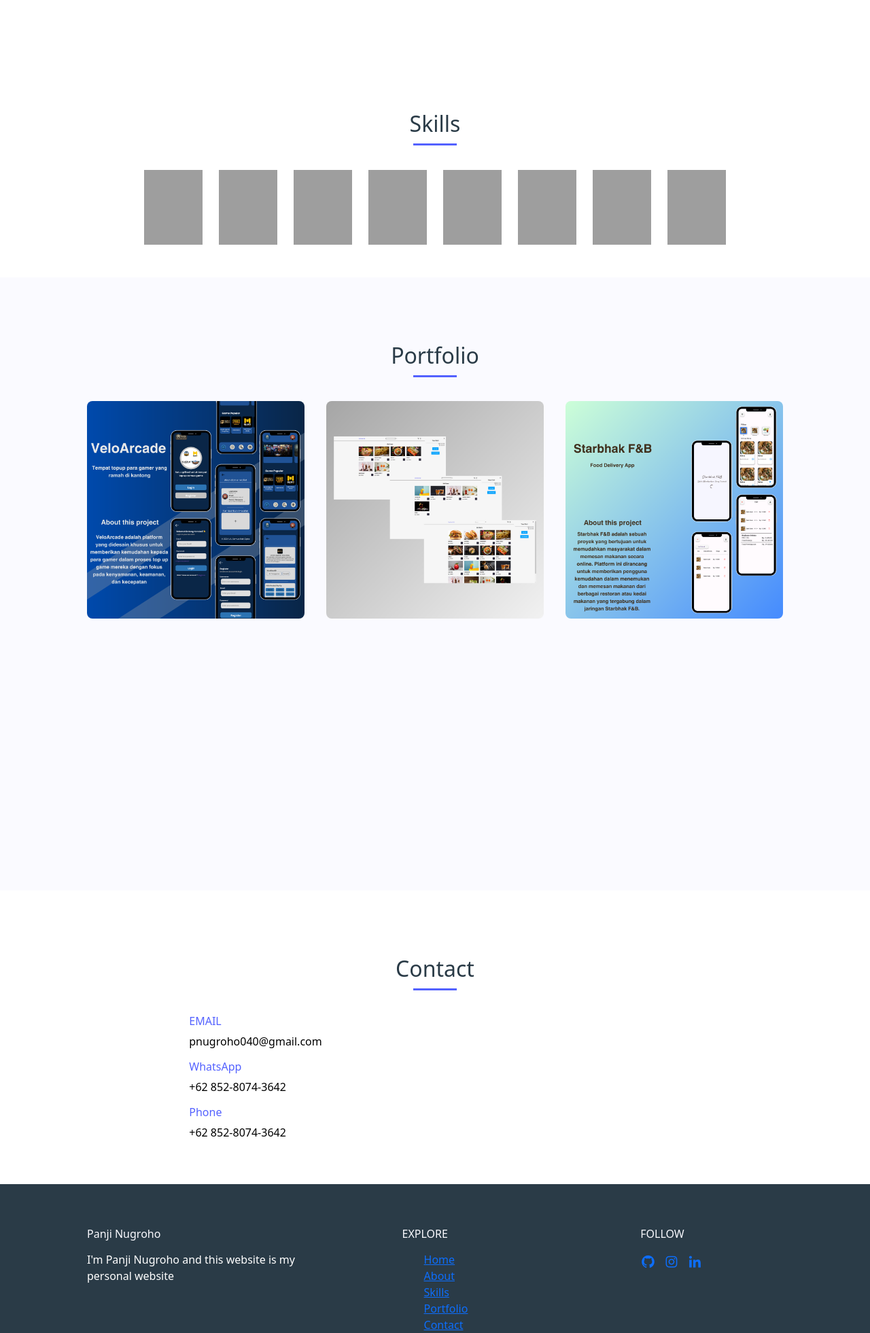
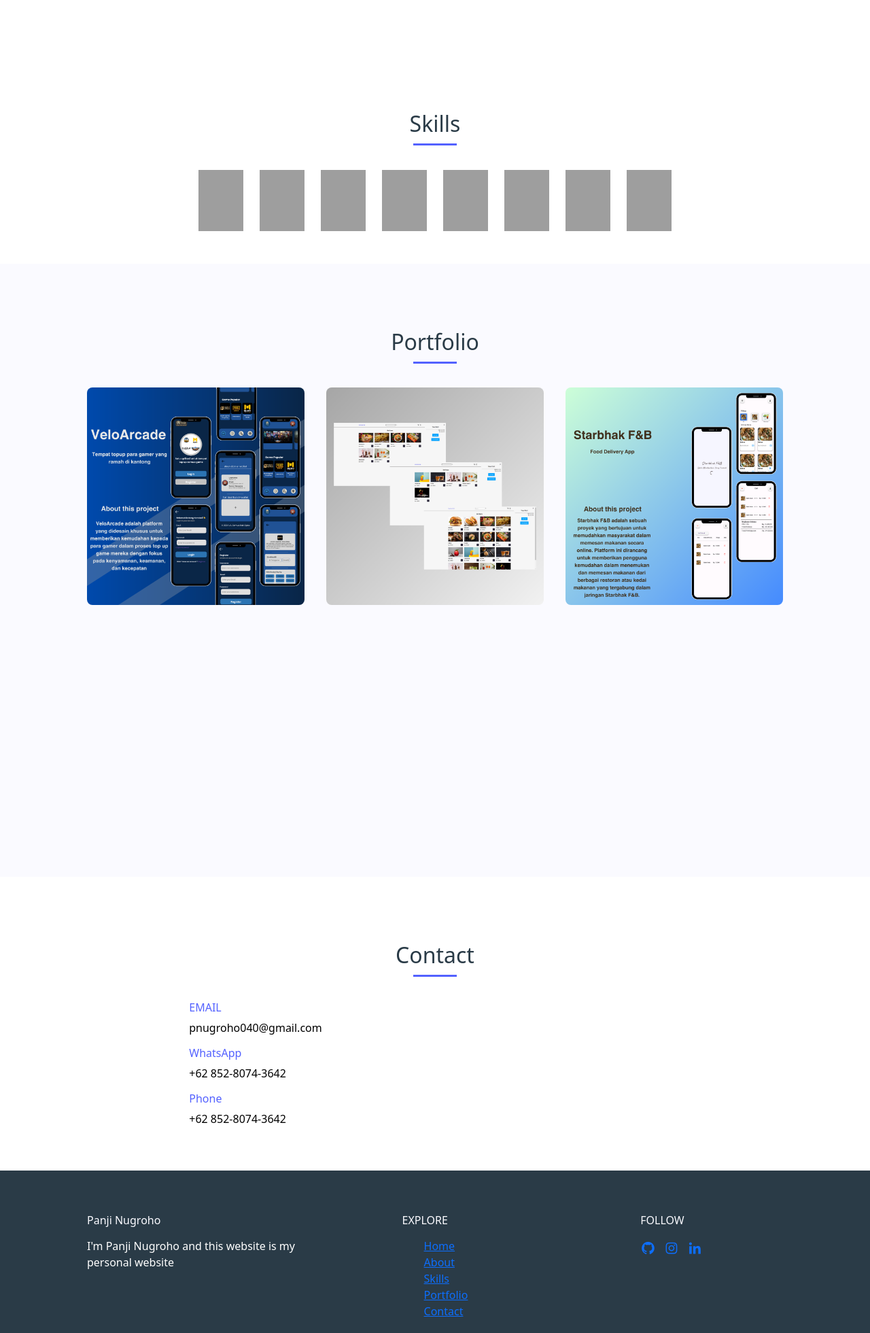
Before and after one commit to NIxNref/Portfolio-Panji, a Django app: page / in a window 1280 px wide. Shown: the part 1218-3179 px from the top of the page at 68% size. Run offline with Django 5.2, Linux system fonts and the light colour scheme; data comes from the database, SQL or seed files in the repository; both versions use the stored data as it was after the commit; grey boxes are pictures that could not be loaded.

Commit message:
change on index.html

```diff
--- a/panji/templates/index.html
+++ b/panji/templates/index.html
@@ -13,9 +13,25 @@
         <link href='https://cdn.jsdelivr.net/npm/boxicons@2.0.5/css/boxicons.min.css' rel='stylesheet'>
         <link rel="stylesheet" type='text/css' href="https://cdn.jsdelivr.net/gh/devicons/devicon@latest/devicon.min.css" />
 
+        <style>
+
+
+            /* Handle */
+            ::-webkit-scrollbar-thumb {
+            background: #5261fe;
+            }
+
+            body {
+                overflow-x: hidden;
+                scrollbar-width: thin;
+                scrollbar-color: #5261fe #f3f4f6;
+            }
+
+        </style>
+
         <title>Panji Nugroho Portfolio</title>
     </head>
-    <body>
+    <body >
         <!--===== HEADER =====-->
         <header class="l-header">
             <nav class="nav bd-grid">
@@ -81,14 +97,14 @@
                 <h2 class="section-title">Skills</h2>
 
                 <div class="skills__container row justify-content-center">
-                    <img src="https://cdn.jsdelivr.net/gh/devicons/devicon@latest/icons/java/java-original-wordmark.svg" style="width: 110px; height: 110px" />
-                    <img src="https://cdn.jsdelivr.net/gh/devicons/devicon@latest/icons/csharp/csharp-original.svg" style="width: 110px; height: 110px" />
-                    <img src="https://cdn.jsdelivr.net/gh/devicons/devicon@latest/icons/dart/dart-original-wordmark.svg" style="width: 110px; height: 110px" />
-                    <img src="https://cdn.jsdelivr.net/gh/devicons/devicon@latest/icons/django/django-plain.svg" style="width: 110px; height: 110px" />
-                    <img src="https://cdn.jsdelivr.net/gh/devicons/devicon@latest/icons/flutter/flutter-original.svg" style="width: 110px; height: 110px" />
-                    <img src="https://cdn.jsdelivr.net/gh/devicons/devicon@latest/icons/laravel/laravel-original.svg" style="width: 110px; height: 110px" />
-                    <img src="https://cdn.jsdelivr.net/gh/devicons/devicon@latest/icons/php/php-original.svg" style="width: 110px; height: 110px" />
-                    <img src="https://cdn.jsdelivr.net/gh/devicons/devicon@latest/icons/python/python-original.svg" style="width: 110px; height: 110px" />
+                    <img src="https://cdn.jsdelivr.net/gh/devicons/devicon@latest/icons/java/java-original-wordmark.svg" style="width: 90px; height: 90px" />
+                    <img src="https://cdn.jsdelivr.net/gh/devicons/devicon@latest/icons/csharp/csharp-original.svg" style="width: 90px; height: 90px" />
+                    <img src="https://cdn.jsdelivr.net/gh/devicons/devicon@latest/icons/dart/dart-original-wordmark.svg" style="width: 90px; height: 90px" />
+                    <img src="https://cdn.jsdelivr.net/gh/devicons/devicon@latest/icons/django/django-plain.svg" style="width: 90px; height: 90px" />
+                    <img src="https://cdn.jsdelivr.net/gh/devicons/devicon@latest/icons/flutter/flutter-original.svg" style="width: 90px; height: 90px" />
+                    <img src="https://cdn.jsdelivr.net/gh/devicons/devicon@latest/icons/laravel/laravel-original.svg" style="width: 90px; height: 90px" />
+                    <img src="https://cdn.jsdelivr.net/gh/devicons/devicon@latest/icons/php/php-original.svg" style="width: 90px; height: 90px" />
+                    <img src="https://cdn.jsdelivr.net/gh/devicons/devicon@latest/icons/python/python-original.svg" style="width: 90px; height: 90px" />
                 </div>
             </section>
 
```
Also changed, not shown: db.sqlite3, media_root/picture/pp-removebg-preview_N20ZMoZ.png (added), media_root/picture/pp_PInJhhI.JPG (added).
